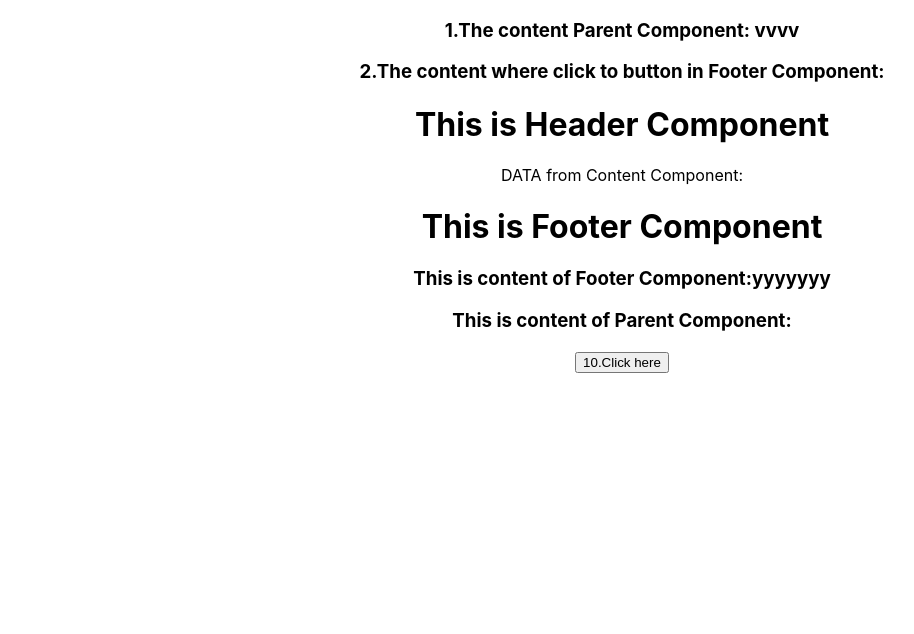
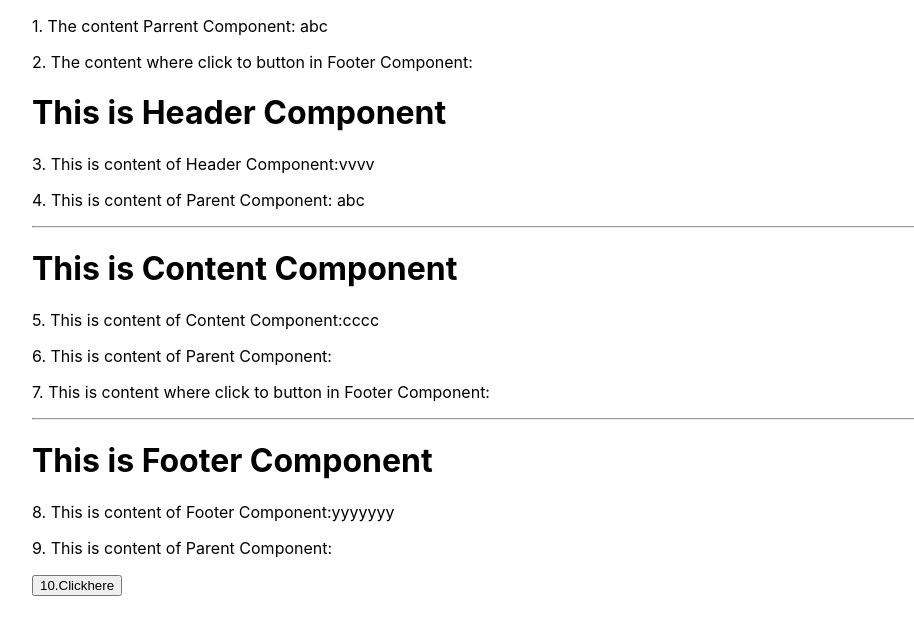
Before and after one commit to nguyenvanthanh280921/react_study, a React (Create React App) app: page / in a window 1280 px wide. Shown: the top 634 px of the page, without its empty margins (18-932 px from the left). Built offline with nearby package versions, Linux system fonts and the light colour scheme.

Commit message:
update git2

```diff
--- a/src/App.css
+++ b/src/App.css
@@ -1,5 +1,5 @@
 .App {
-  text-align: center;
+  padding-left: 50px;
 }
 
 .App-logo {
@@ -36,3 +36,5 @@
     transform: rotate(360deg);
   }
 }
+.container {
+}
--- a/src/App.js
+++ b/src/App.js
@@ -10,7 +10,7 @@ class App extends Component {
   constructor(props) {
     super(props);
     this.state = {
-      header: "abc",
+      app: "abc",
       text: "",
     };
     this.setText = this.setText.bind(this);
@@ -21,16 +21,21 @@ class App extends Component {
   render() {
     return (
       <div className="App">
-        <Header
-          headerText={this.state.header}
+        <p>1. The content Parrent Component: {this.state.app}</p>
+        <p>
+          {" "}
+          2. The content where click to button in Footer Component:
+          {this.props.textFromContent}
+        </p>
+        <Header headerText={this.state.app} textFromContent={this.state.text} />
+        <hr />
+        <Content
+          setParrentText={this.setText}
+          contentText={this.state.app}
           textFromContent={this.state.text}
         />
-        <div>
-          <span>DATA from Content Component: {this.state.text}</span>
-        </div>
+        <hr />
         <Footer setParrentText={this.setText} />
-
-        <Content setParrentText={this.setText} />
       </div>
     );
   }
--- a/src/Content.js
+++ b/src/Content.js
@@ -3,16 +3,24 @@ import React, { Component } from "react";
 export default class Content extends React.Component {
   constructor(props) {
     super(props);
-    this.state = {};
-    this.callToParent = this.callToParent.bind(this);
+    this.state = {
+      contentText: "cccc",
+    };
+    this.callToParrent = this.callToParrent.bind(this);
   }
-  callToParent() {
+  callToParrent() {
     this.props.setParrentText("abc");
   }
   render() {
     return (
       <div>
-        <button onClick={this.callToParent}>10.Click here</button>
+        <h1>This is Content Component </h1>
+        <p>5. This is content of Content Component:{this.state.contentText}</p>
+        <p>6. This is content of Parent Component: {this.state.text}</p>
+        <p>
+          7. This is content where click to button in Footer Component:
+          {this.props.textFromContent}{" "}
+        </p>
       </div>
     );
   }
--- a/src/Footer.js
+++ b/src/Footer.js
@@ -4,15 +4,20 @@ class Footer extends Component {
   constructor(props) {
     super(props);
     this.state = {
-      headerText: "yyyyyyy",
+      footerText: "yyyyyyy",
     };
+    this.callToParrent = this.callToParrent.bind(this);
+  }
+  callToParrent() {
+    this.props.setParrentText("yyy");
   }
   render() {
     return (
       <div>
         <h1>This is Footer Component </h1>
-        <h3>This is content of Footer Component:{this.state.headerText}</h3>
-        <h3>This is content of Parent Component: {this.props.text}</h3>
+        <p>8. This is content of Footer Component:{this.state.footerText}</p>
+        <p>9. This is content of Parent Component: {this.props.headerText}</p>
+        <button onClick={this.callToParrent}>10.Clickhere</button>
       </div>
     );
   }
--- a/src/Header.js
+++ b/src/Header.js
@@ -10,13 +10,9 @@ class Content extends Component {
   render() {
     return (
       <div class>
-        <h3>1.The content Parent Component: {this.state.headerText}</h3>
-        <h3>
-          {" "}
-          2.The content where click to button in Footer Component:
-          {this.props.textFromContent}
-        </h3>
         <h1>This is Header Component </h1>
+        <p>3. This is content of Header Component:{this.state.headerText}</p>
+        <p>4. This is content of Parent Component: {this.props.headerText}</p>
       </div>
     );
   }
```
